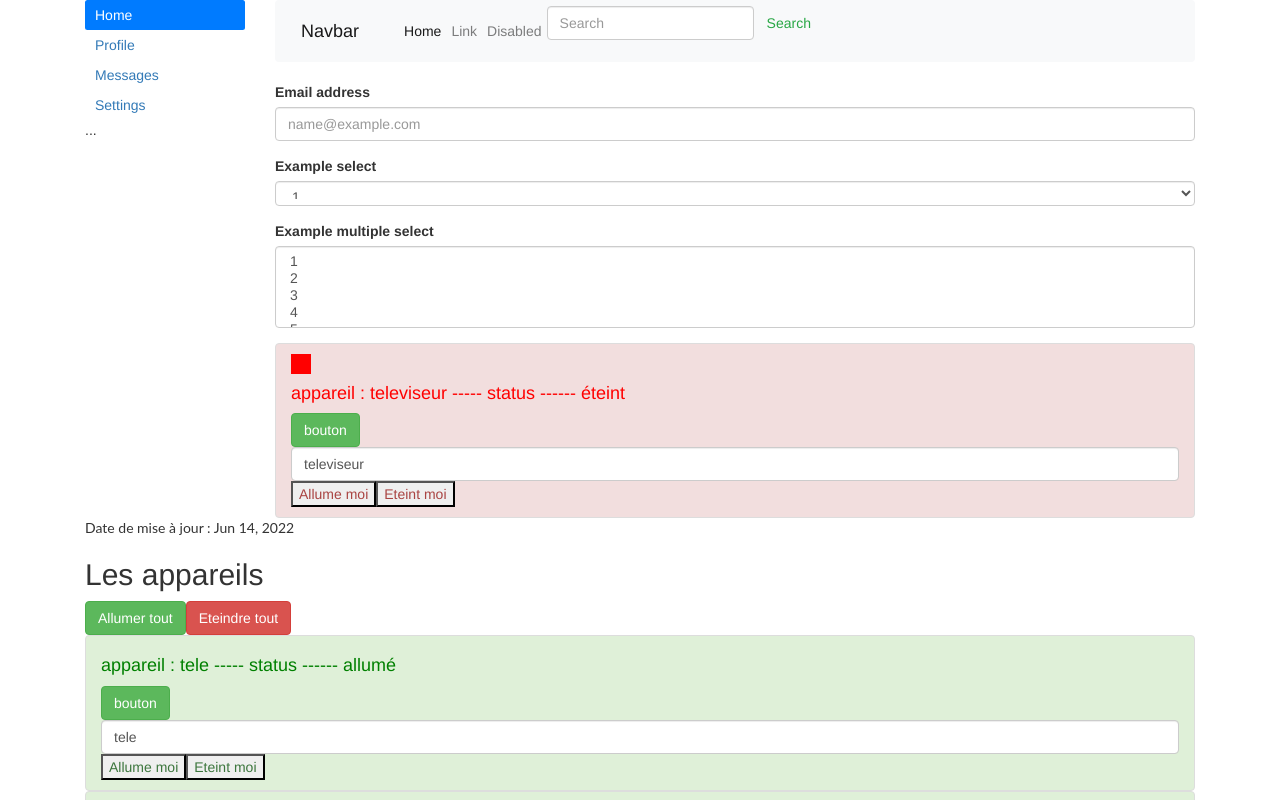
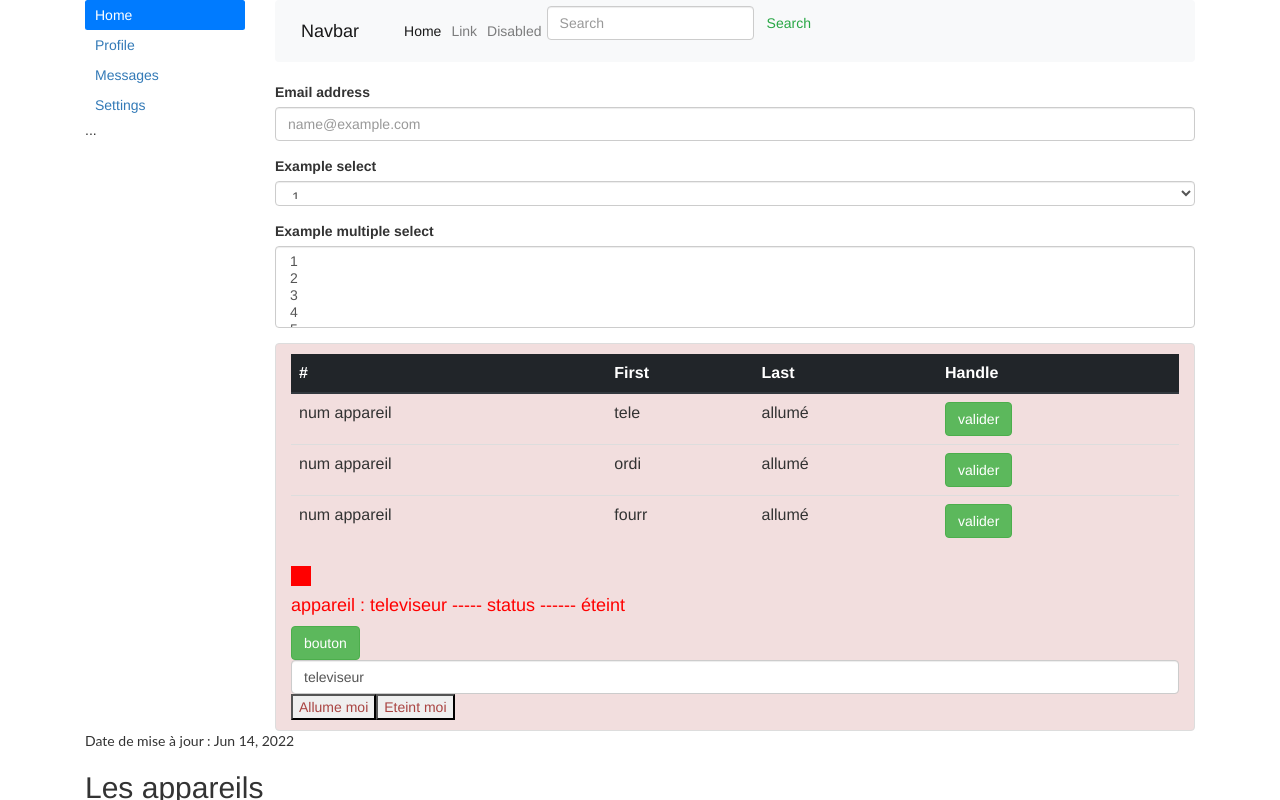
Before and after one commit to RolandTapie/angular-3, an Angular app: page / in a window 1280 px wide. Shown: the top 800 px of the page. Built offline with nearby package versions, Linux system fonts and the light colour scheme; no server answers.

Commit message:
2 files modified

```diff
--- a/src/app/appareil/appareil.component.html
+++ b/src/app/appareil/appareil.component.html
@@ -5,6 +5,25 @@
     'list-group-item-danger': status === 'éteint'
   }"
 >
+  <table class="table">
+    <thead class="thead-dark">
+      <tr>
+        <th scope="col">#</th>
+        <th scope="col">First</th>
+        <th scope="col">Last</th>
+        <th scope="col">Handle</th>
+      </tr>
+    </thead>
+    <tbody>
+      <tr *ngFor="let ap of appareils">
+        <td> num appareil</td>
+        <td>{{ ap.nom }}</td>
+        <td>{{ ap.status }}</td>
+        <td><button class="btn btn-success">valider</button></td>
+      </tr>
+    </tbody>
+  </table>
+
   <div
     style="width:20px;height:20px;background-color:red;"
     *ngIf="status === 'éteint'"
--- a/src/app/appareil/appareil.component.ts
+++ b/src/app/appareil/appareil.component.ts
@@ -15,6 +15,21 @@ export class AppareilComponent implements OnInit {
   status: string = 'éteint';
   @Input()
   indexOfAppareil: number;
+
+  public appareils = [
+    {
+      nom: 'tele',
+      status: 'allumé',
+    },
+    {
+      nom: 'ordi',
+      status: 'allumé',
+    },
+    {
+      nom: 'fourr',
+      status: 'allumé',
+    },
+  ];
 
   btn: boolean = false;
   ngOnInit() {}
```
